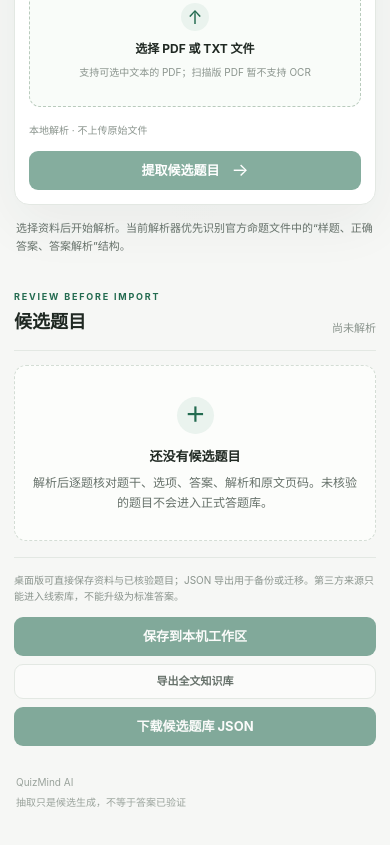
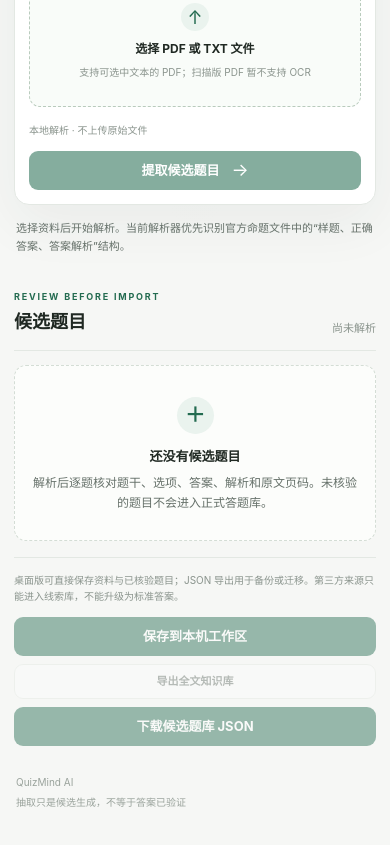
Before and after one commit to tortletortle/ai-info-literacy-2026, a plain HTML site: page docs/quiz/admin.html in a window 390 px wide. Shown: the part 730-1575 px from the top of the page. Drawn offline with Linux system fonts and the light colour scheme.

Commit message:
style(import): refine local workspace action states

```diff
--- a/docs/quiz/admin.css
+++ b/docs/quiz/admin.css
@@ -60,3 +60,8 @@
 
 .field select { width: 100%; min-height: 39px; padding: 9px 11px; border: 1px solid var(--line-strong); border-radius: 8px; outline: none; color: var(--ink); background: #fcfdfb; font: inherit; font-size: 12px; }
 .field select:focus { border-color: #8bb39b; box-shadow: 0 0 0 3px rgba(35,107,80,.08); }
+
+.download-actions .button:disabled { opacity: .45; cursor: not-allowed; }
+@media (max-width: 760px) {
+  .download-actions { align-items: stretch; }
+}
```
